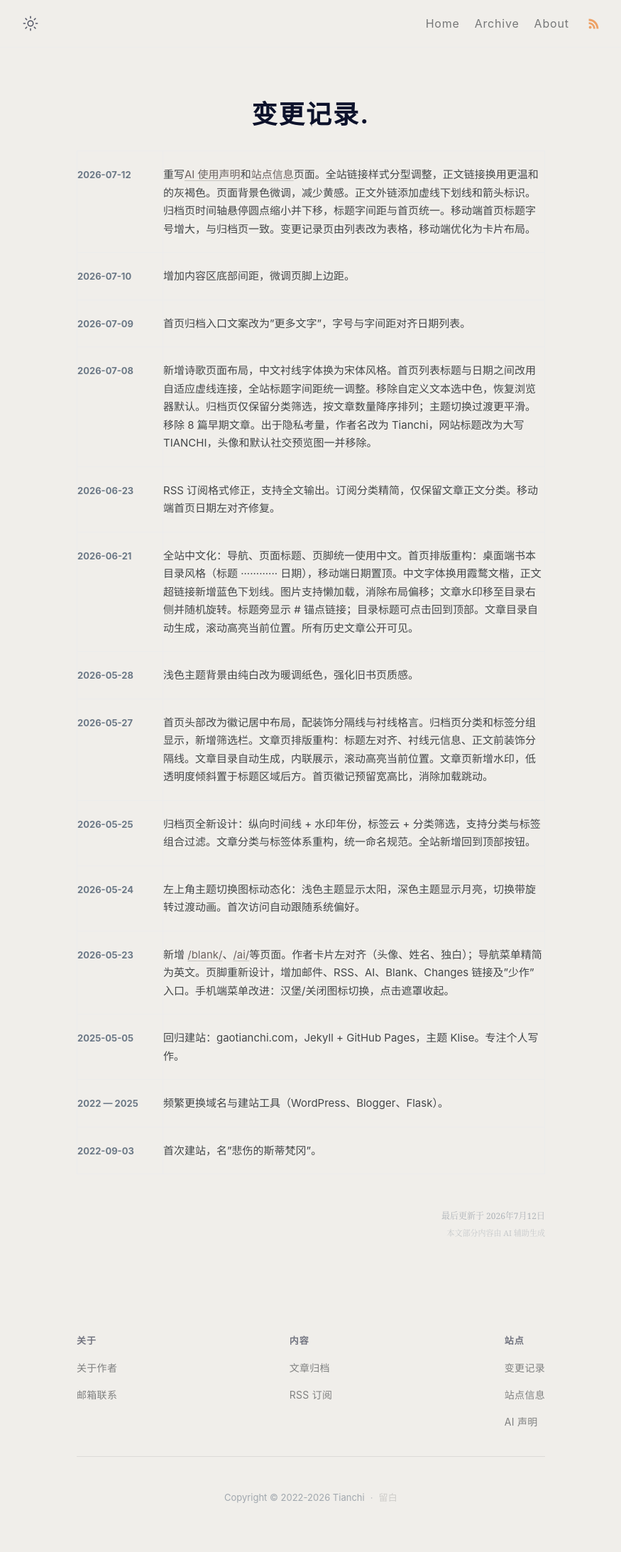
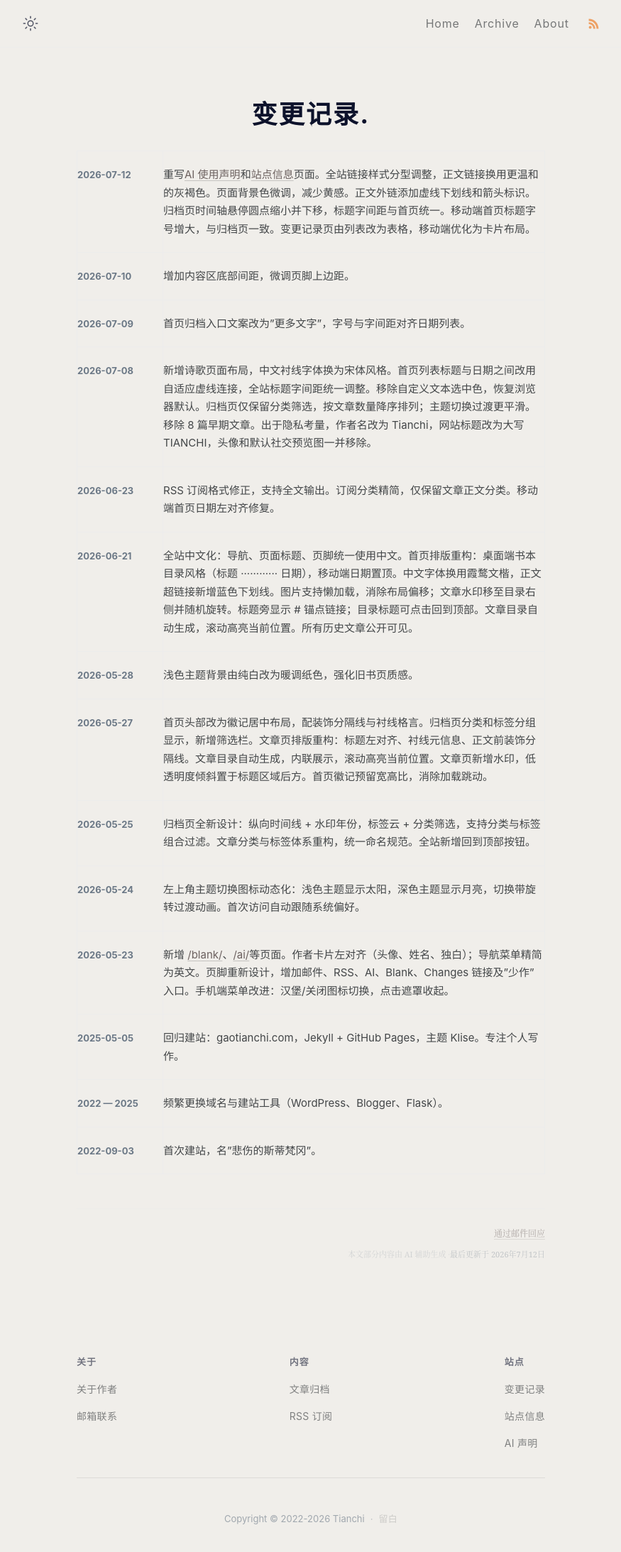
Before and after one commit to gaotianchi/gaotianchi.github.io, a Jekyll site: the page built from _pages/changelog.md, in a window 1280 px wide. Shown: the whole page at 71% size, without its empty margins (202-1077 px from the left). Built offline with Jekyll 4.4.1, drawn with Linux system fonts in a browser that asks for light colours; before the commit the page ends 2156 px from its top, so only the background shows below that.

Commit message:
style: 重构内容页底部信息栏——两行布局，分隔线收束
- 第一行：通过邮件回应（后续可加点赞按钮）
- 第二行：AI 标识 · 最后更新时间
- 底部新增分隔线与文章顶部菱线首尾呼应
- 合并 email-reply 到 content-footer，删除多余 include
- 深色模式同步

Co-Authored-By: Claude Fable 5 <noreply@anthropic.com>

```diff
--- a/_includes/content-footer.html
+++ b/_includes/content-footer.html
@@ -1,11 +1,17 @@
 {%- assign displayed_time = page.lastmod | default: page.date -%}
-{%- if displayed_time or page.ai_generated -%}
 <div class="page-lastmod">
-  {%- if displayed_time -%}
-  <span class="page-lastmod-time">最后更新于 {{ displayed_time | date: "%Y年%-m月%-d日" }}</span>
-  {%- endif -%}
-  {%- if page.ai_generated -%}
-  <span class="ai-notice">本文部分内容由 AI 辅助生成</span>
+  <div class="page-lastmod-actions">
+    <a class="email-reply-link" href="mailto:gaootianchi@qq.com?subject=RE%3A%20{{ page.title | url_encode }}">通过邮件回应</a>
+  </div>
+  {%- if displayed_time or page.ai_generated -%}
+  <div class="page-lastmod-meta">
+    {%- if page.ai_generated -%}
+    <span class="ai-notice">本文部分内容由 AI 辅助生成</span>
+    <span class="page-lastmod-sep">&middot;</span>
+    {%- endif -%}
+    {%- if displayed_time -%}
+    最后更新于 {{ displayed_time | date: "%Y年%-m月%-d日" }}
+    {%- endif -%}
+  </div>
   {%- endif -%}
 </div>
-{%- endif -%}
--- a/_sass/klise/_dark.scss
+++ b/_sass/klise/_dark.scss
@@ -64,6 +64,7 @@ body[data-theme="dark"] {
 
   // Page last-modified
   .page-lastmod {
+    border-top-color: $dark-light;
     color: $dark-gray;
   }
 
--- a/_sass/klise/_post.scss
+++ b/_sass/klise/_post.scss
@@ -289,6 +289,8 @@
 // Page last-modified timestamp
 .page-lastmod {
   margin-top: 3rem;
+  padding-top: 1.5rem;
+  border-top: 1px solid $light;
   font-family: $serif-family;
   font-size: 0.75rem;
   color: $gray;
@@ -297,18 +299,35 @@
 
   @include media-query($on-mobile) {
     margin-top: 2rem;
+    padding-top: 1rem;
     text-align: left;
   }
 }
 
-.page-lastmod-time {
-  display: block;
+.page-lastmod-actions {
+  margin-bottom: 0.5rem;
+}
+
+.page-lastmod-meta {
+  font-size: 0.6875rem;
+  opacity: 0.7;
+}
+
+.page-lastmod-sep {
+  opacity: 0.4;
+}
+
+.email-reply-link {
+  color: inherit;
+  text-decoration: none;
+  transition: opacity 0.2s ease;
+
+  &:hover {
+    opacity: 0.55;
+  }
 }
 
 .ai-notice {
-  display: block;
-  margin-top: 0.2rem;
-  font-size: 0.6875rem;
   opacity: 0.65;
 }
 
```
